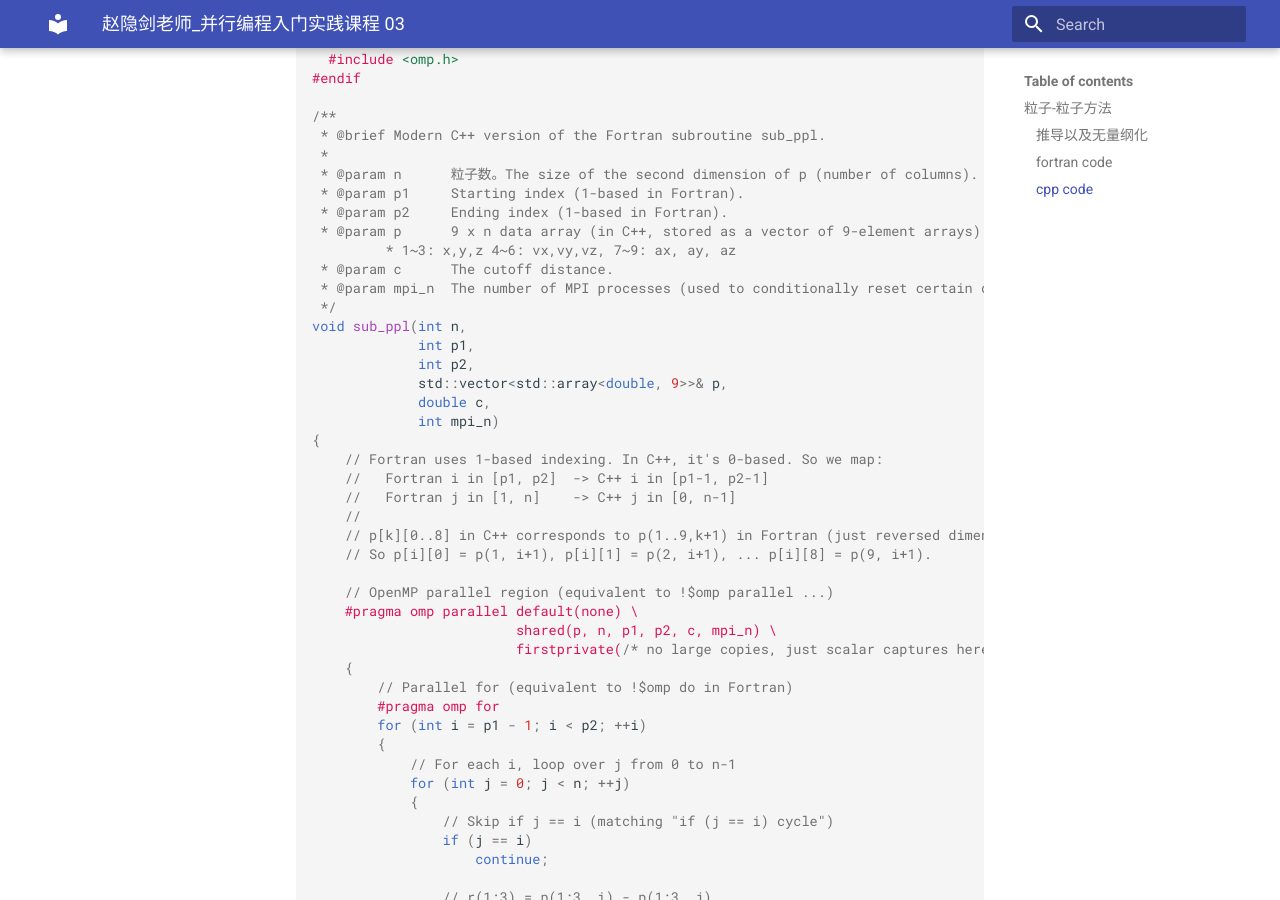
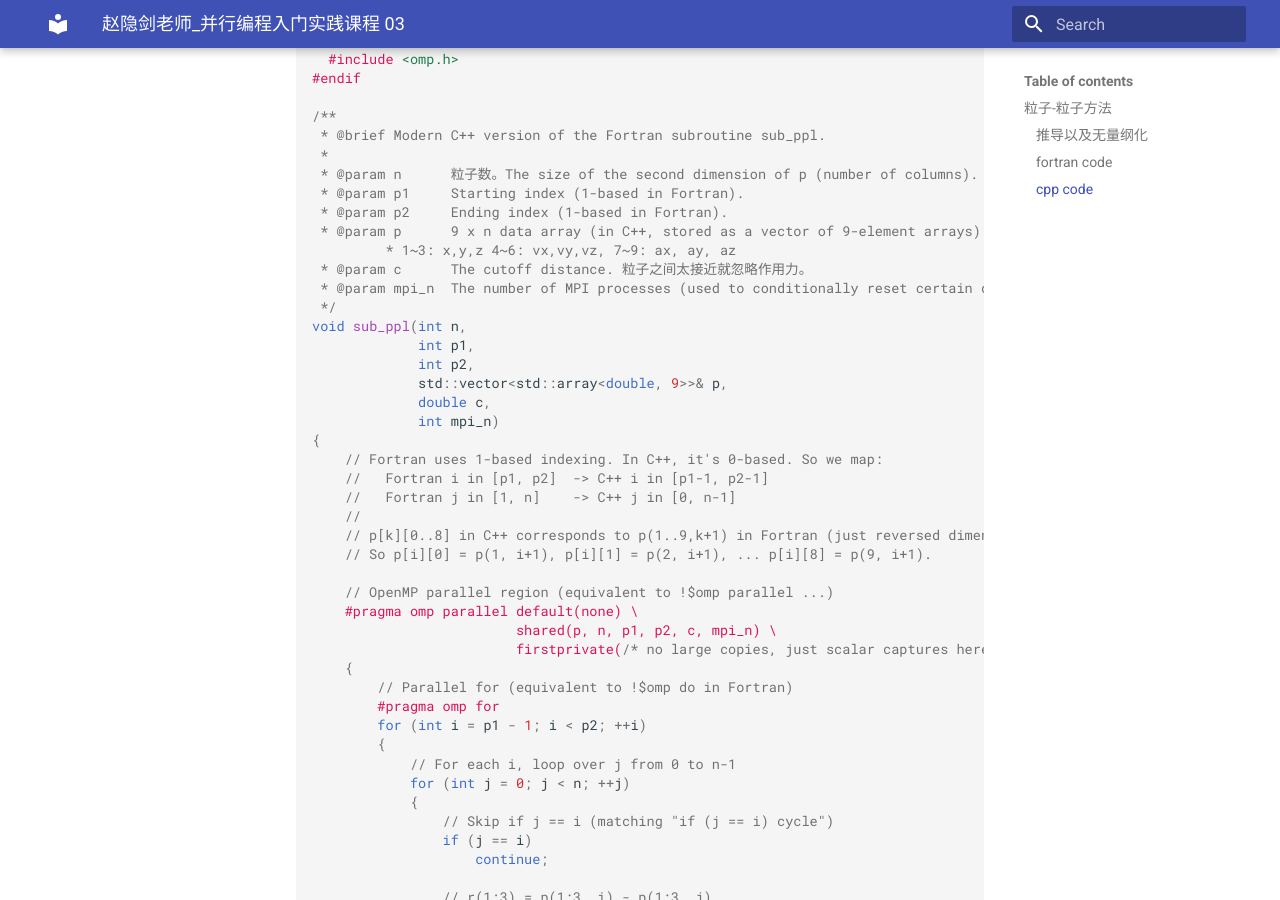
Before and after one commit to ymma98/technotes, an MkDocs documentation site: the page built from docs/FEM/赵隐剑老师_赵隐剑老师_并行编程入门实践课程03.md, in a window 1280 px wide and 900 px high, scrolled down 7985 px. Built offline with MkDocs 1.6.1 and Material for MkDocs 9.7.7, drawn with Linux system fonts in a browser that asks for light colours; part of the change alters nothing that is shown.

Commit message:
docs/FEM/赵隐剑老师_赵隐剑老师_并行编程入门实践课程03.md updated from https://stackedit.cn/

```diff
--- a/docs/FEM/赵隐剑老师_赵隐剑老师_并行编程入门实践课程03.md
+++ b/docs/FEM/赵隐剑老师_赵隐剑老师_并行编程入门实践课程03.md
@@ -405,7 +405,7 @@ end program main
  * @param p2     Ending index (1-based in Fortran).
  * @param p      9 x n data array (in C++, stored as a vector of 9-element arrays).
 		 * 1~3: x,y,z 4~6: vx,vy,vz, 7~9: ax, ay, az
- * @param c      The cutoff distance.
+ * @param c      The cutoff distance. 粒子之间太接近就忽略作用力。
  * @param mpi_n  The number of MPI processes (used to conditionally reset certain data).
  */
 void sub_ppl(int n,
@@ -669,7 +669,7 @@ int main(int argc, char* argv[])
 
 
 <!--stackedit_data:
-eyJoaXN0b3J5IjpbLTEyNjcwNjE1MjgsLTYwODY5NTE5Nyw0Nj
-M1ODQzNiwzNTI2NjY0OTksLTU2NzQ1MzUxNCw1NTM0NDE2MzYs
-LTE4MDI2Njk4OTNdfQ==
+eyJoaXN0b3J5IjpbMzQ1NzM3NDA5LC0xMjY3MDYxNTI4LC02MD
+g2OTUxOTcsNDYzNTg0MzYsMzUyNjY2NDk5LC01Njc0NTM1MTQs
+NTUzNDQxNjM2LC0xODAyNjY5ODkzXX0=
 -->
```
